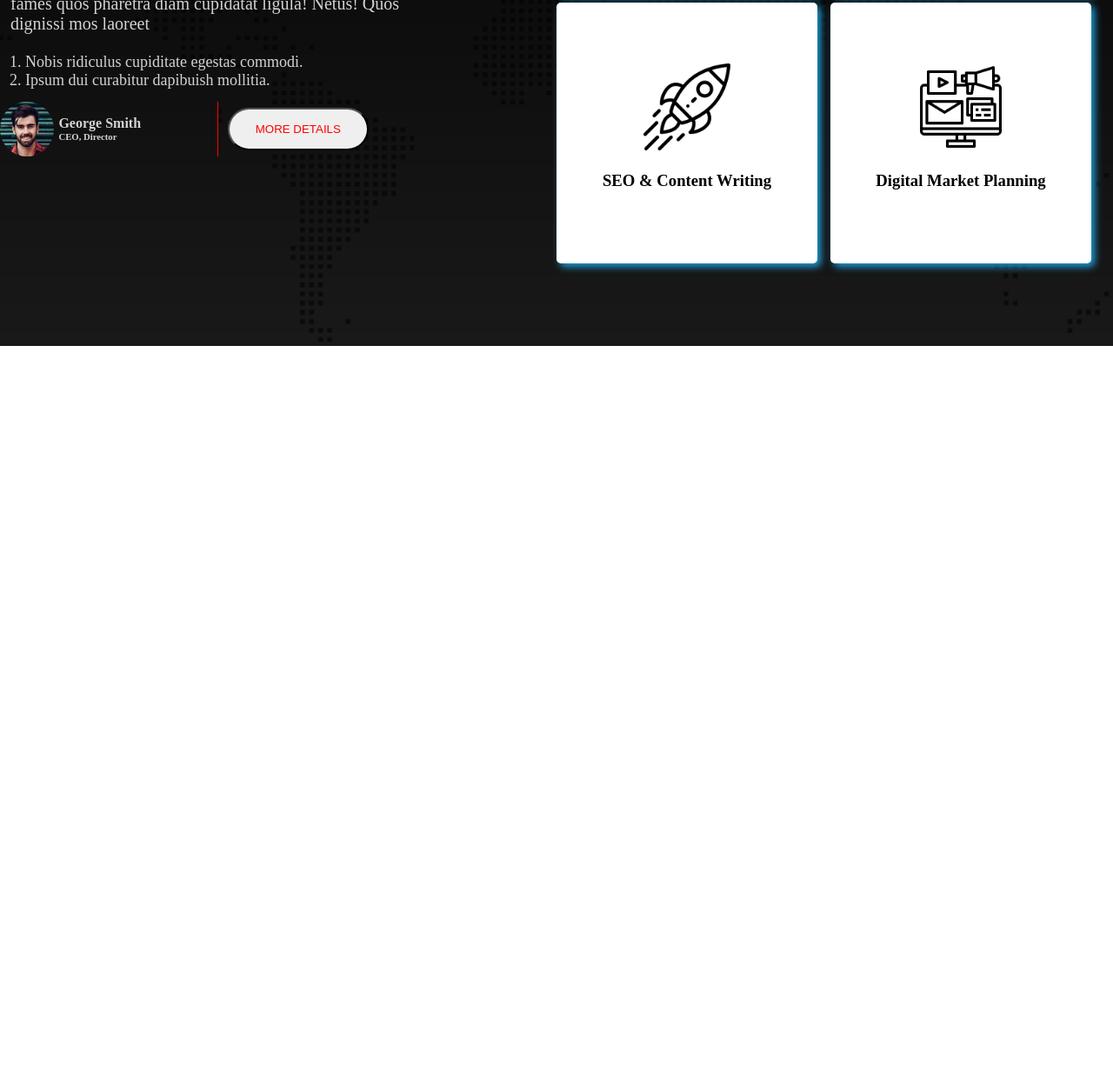
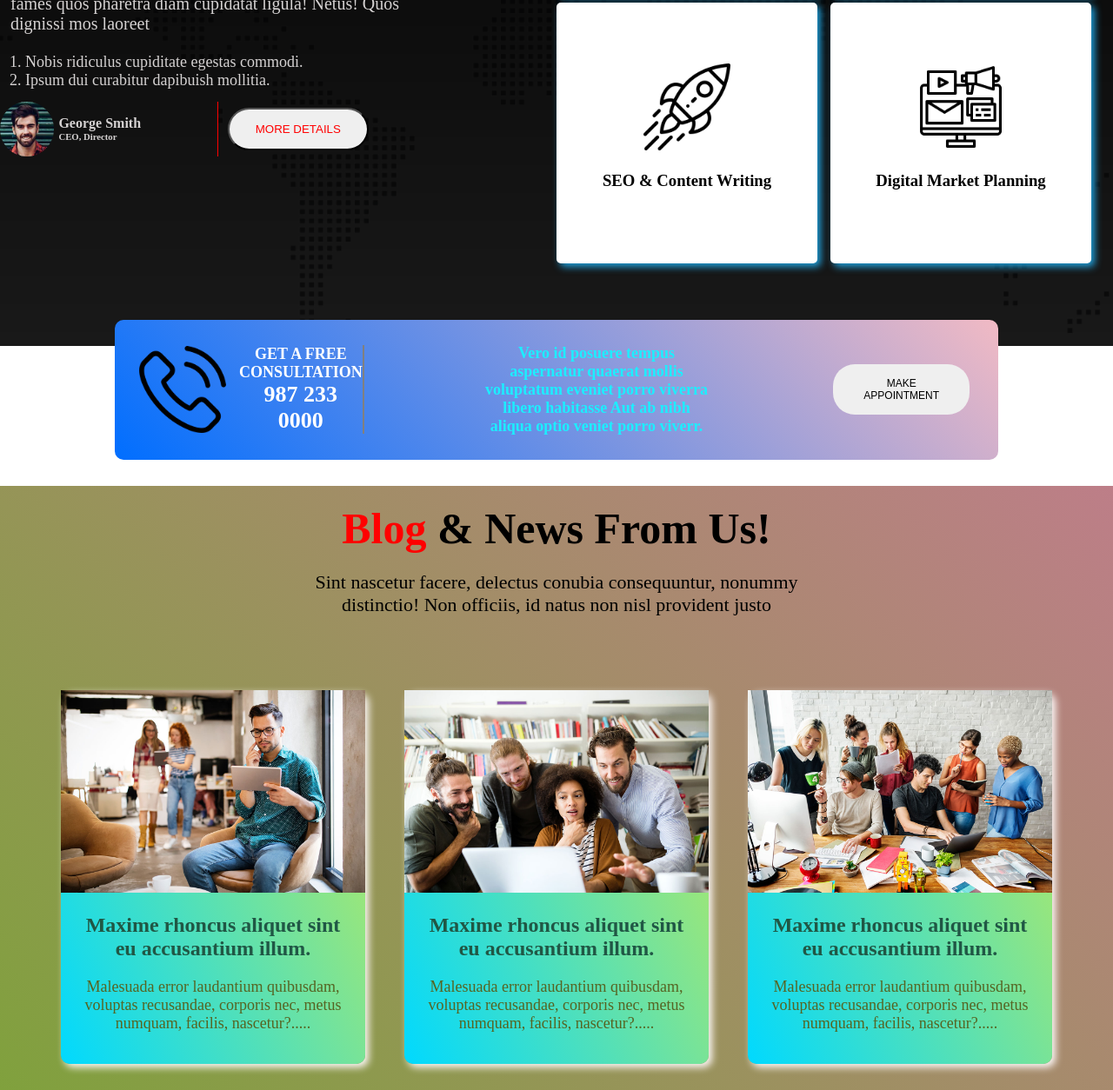
Before and after one commit to AbdurRahman-web-Dreamer/Digital-Agency, a plain HTML site: page index.html in a window 1280 px wide. Shown: the part 1285-2539 px from the top of the page at 87% size. Before the commit the page ends 1683 px from the top, so only its background shows below. Drawn offline with Linux system fonts and the light colour scheme.

Commit message:
main section finish

```diff
--- a/index.html
+++ b/index.html
@@ -96,6 +96,59 @@
                           </div>
                      </section>
            <!-- service section end form here -->
+
+           <!-- appointment section start form here -->
+           <section class="appointment">
+                <div class="appointment-container">
+                     <div class="appointment-item">
+                       <div class="appointment-first-colum">
+                        <img src="asset/icons/phone-call.png" alt="" class="appointment-img">
+
+                       <div class="appointment-num">
+                        <h5 class="appointment-title">GET A FREE CONSULTATION</h5>
+                        <h1 class="appointment-contact">987 233 0000</h1>
+                       </div>
+
+                       </div>
+                     </div>
+                     <div class="appointment-des">
+                        <p class="appointment-description">Vero id posuere tempus aspernatur quaerat mollis voluptatum eveniet porro
+                            viverra libero habitasse Aut ab nibh aliqua optio veniet porro viverr.</p>
+                     </div>
+                     <div class="appointment-buttons">
+                        <button class="btn appointment-btn">MAKE APPOINTMENT</button>
+                     </div>
+                </div>
+           </section>
+           <!-- appointment section end form here -->
+
+           <!-- blog section start form here -->
+           <section class="blog">
+               <div class="blog-sec-item">
+                <h1 class="blog-title"><span class="primary-color">Blog</span> & News From Us!</h1>
+                <p class="blog-description">Sint nascetur facere, delectus conubia consequuntur, nonummy distinctio! Non officiis, id natus non nisl provident justo</p>
+               </div>
+              <div class="blog-container">
+                  <div class="card">
+                    <img src="asset/image/blog-1.jpg" alt="" class="card-img">
+                    <h3 class="card-title">Maxime rhoncus aliquet sint eu accusantium illum.</h3>
+                    <p class="card-description">Malesuada error laudantium quibusdam, voluptas recusandae, corporis nec, metus numquam, facilis, nascetur?.....</p>
+                  </div>
+                  <div class="card">
+                     <img src="asset/image/blog-2.jpg" alt="" class="card-img">
+                     <h3 class="card-title">Maxime rhoncus aliquet sint eu accusantium illum.</h3>
+                     <p class="card-description">Malesuada error laudantium quibusdam, voluptas recusandae, corporis nec, metus numquam, facilis, nascetur?.....</p>
+
+                  </div>
+                  <div class="card">
+                       <img src="asset/image/blog-3.jpg" alt="" class="card-img">
+                       <h3 class="card-title">Maxime rhoncus aliquet sint eu accusantium illum.</h3>
+                       <p class="card-description">Malesuada error laudantium quibusdam, voluptas recusandae, corporis nec, metus numquam, facilis, nascetur?.....</p>
+
+                  </div>
+              </div>
+           </section>
+           <!-- blog section end form here -->
         </main>
       <!-- menu section End form here -->
 
--- a/styles/style.css
+++ b/styles/style.css
@@ -149,10 +149,6 @@
    width: 25%;
    border-radius: 100px;
 }
-.profile-bio{
-
-
-}
 .service-button{
   margin-left: 11px;
 }
@@ -162,3 +158,103 @@
   border-radius: 25px;
 }
 /* service section style end */
+
+/* appointment section style start */
+.appointment-container{
+   width: 75%;
+   margin: auto;
+   display: flex;
+   align-items: center;
+   padding: 28px;
+   background-image:linear-gradient(45deg, rgb(0, 110, 255),rgb(241, 186, 196));
+   margin-top: -30px;
+   color: white;
+   border-radius: 10px;
+}
+.appointment-first-colum{
+    display: flex;
+    align-items: center;
+    gap: 15px;
+    border-right: 2px solid gray;
+
+}
+.appointment-img{
+   width: 100px;
+
+}
+.appointment-title{
+    font-size: 18px;
+    text-align: center;
+
+}
+.appointment-contact{
+    font-size: 26px;
+    text-align: center;
+
+}
+.appointment-description{
+    width: 50%;
+    margin: auto;
+    text-align: center;
+    color: rgba(27, 240, 255, 0.979);
+    font-size: 18px;
+    font-weight: bolder;
+}
+.appointment-btn{
+    padding: 15px 35px;
+    border-radius: 25px;
+    border: none;
+    font-size: 12px;
+}
+
+/* appointment section style end */
+
+/* blog section style start */
+.blog{
+   background-image: linear-gradient(45deg,rgb(128, 161, 61),rgb(189, 126, 136));
+
+}
+.blog-sec-item{
+    text-align: center;
+    margin-top: 30px;
+}
+.blog-title{
+    font-size: 50px;
+    padding-top: 20px;
+}
+.blog-description{
+   width: 50%;
+   margin: auto;
+   font-size: 22px;
+   padding: 20px 0;
+}
+.blog-container{
+   display: flex;
+   justify-content: space-evenly;
+   margin-top: 35px;
+   padding: 30px;
+    gap: 5px;
+}
+.card{
+  width: 350px;
+  height: 430px;
+  box-shadow: 4px 4px 8px rgb(252, 247, 247);
+  border-radius: 10px;
+  text-align: center;
+  background-image: linear-gradient(65deg ,rgb(0, 217, 255),rgb(190, 233, 92));
+}
+.card-img{
+  width: 100%;
+
+}
+.card-title{
+  font-size: 24px;
+  margin: 20px;
+  color: rgb(32, 87, 69);
+
+}
+.card-description{
+   font-size: 18px;
+   color: rgb(86, 100, 34);
+}
+/* blog section style end */
```
